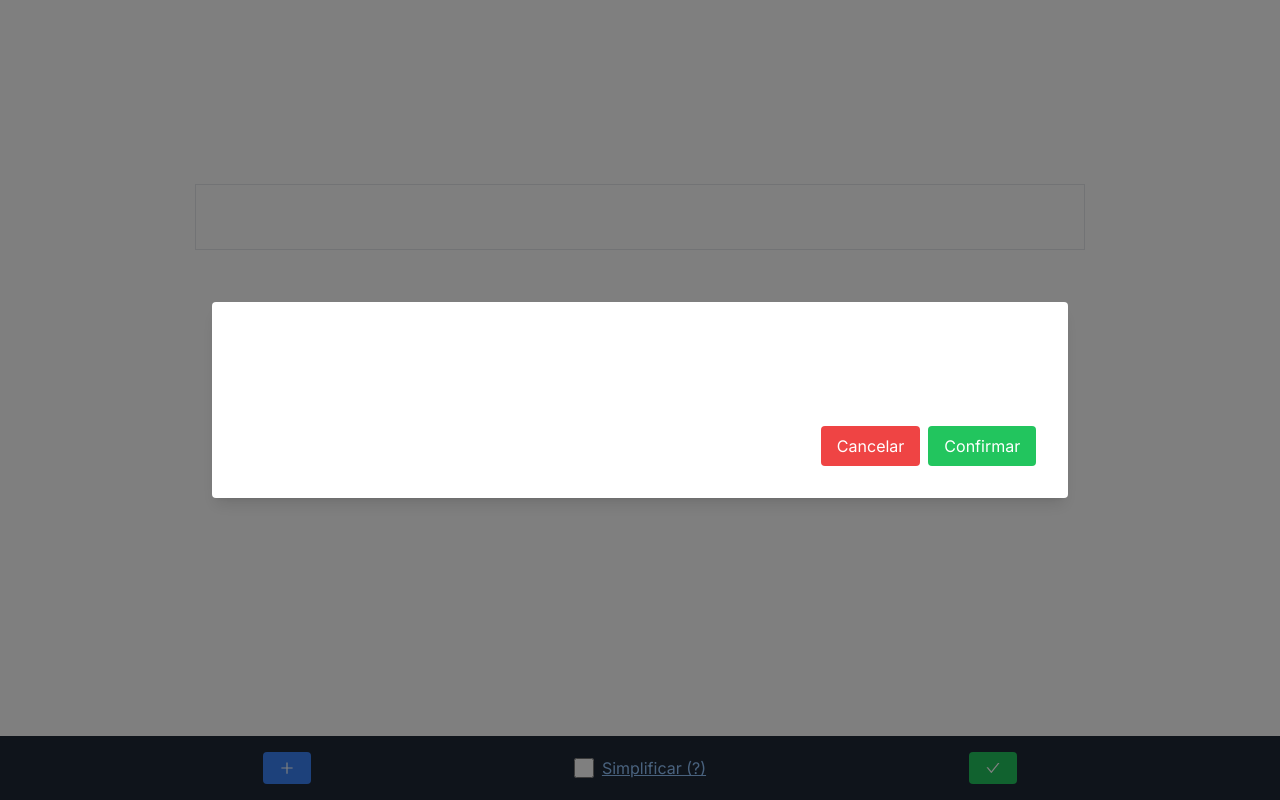
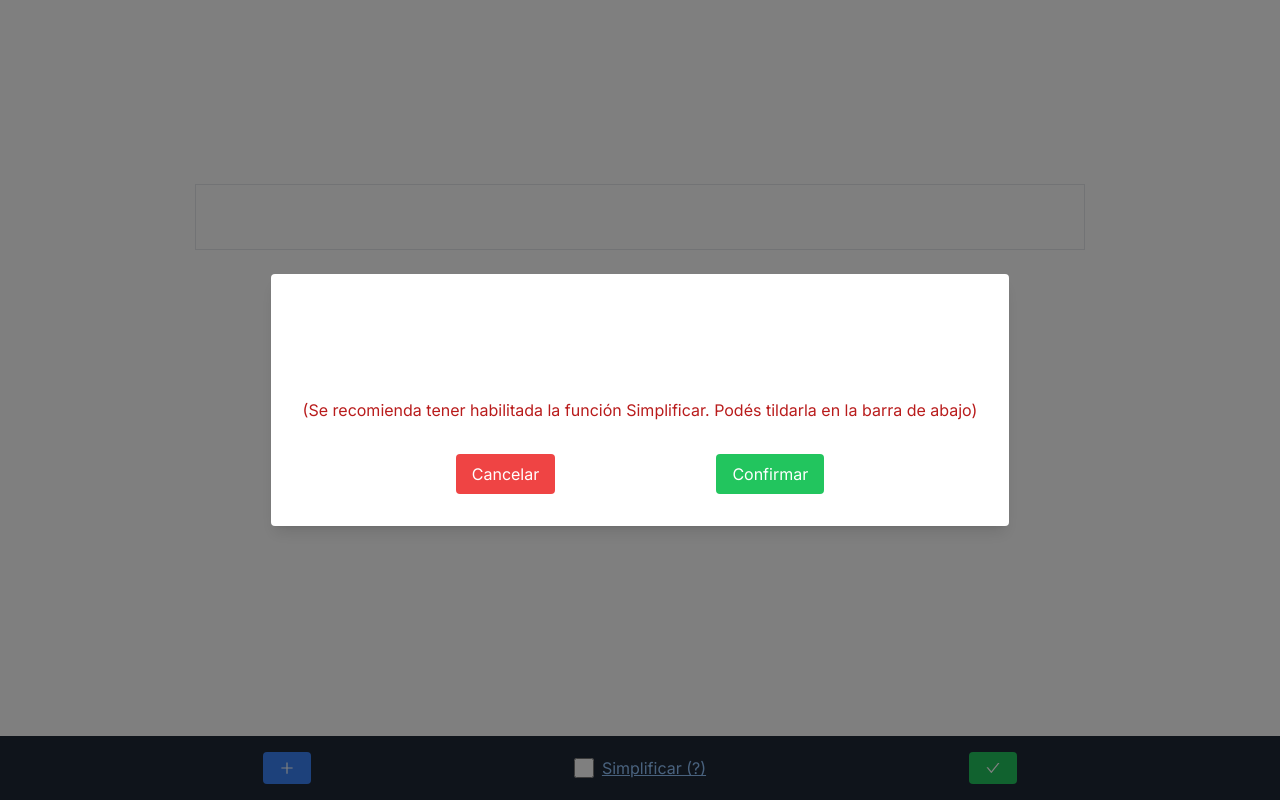
Before and after one commit to efahnle/hacemosnumeros, a Next.js app: page /expenses-dashboard in a window 1280 px wide. Both pictures are taken after a click on the button 993 px from the left and 768 px from the top of the page. Built offline with nearby package versions, Linux system fonts and the light colour scheme.

Commit message:
Suggest users to turn on `simplify`

```diff
--- a/app/components/Modal.tsx
+++ b/app/components/Modal.tsx
@@ -6,18 +6,25 @@ interface ModalProps {
   onConfirm: () => void;
   title: string;
   message: string;
+  simplifyStatus: boolean
 }
 
-const Modal: React.FC<ModalProps> = ({ isOpen, onClose, onConfirm, title, message }) => {
+const Modal: React.FC<ModalProps> = ({ isOpen, onClose, onConfirm, title, message, simplifyStatus }) => {
   if (!isOpen) return null;
+  console.log(simplifyStatus)
 
   return (
     <div className="fixed inset-0 flex items-center justify-center z-50">
       <div className="absolute inset-0 bg-black opacity-50"></div>
       <div className="bg-white p-8 rounded shadow-lg z-10">
         <h2 className="text-xl font-bold mb-4">{title}</h2>
-        <p className="mb-6">{message}</p>
-        <div className="flex justify-end">
+        <p className="mb-6">
+            {message}
+        </p>
+        <p className='text-red-700 mb-8'>
+           {!simplifyStatus && <span> (Se recomienda tener habilitada la función Simplificar. Podés tildarla en la barra de abajo)</span>}
+        </p>
+        <div className="flex justify-evenly">
           <button
             onClick={onClose}
             className="bg-red-500 text-white px-4 py-2 rounded mr-2 hover:bg-red-700"
--- a/app/expenses-dashboard/page.tsx
+++ b/app/expenses-dashboard/page.tsx
@@ -1,7 +1,7 @@
 'use client'
 
 import { useRouter } from 'next/navigation';
-import { useState } from 'react';
+import { useState, useEffect } from 'react';
 import ExpensesTable from '@/app/components/ExpensesTable';
 import ButtonBar from '@/app/components/ButtonBar'
 import Modal from '../components/Modal';
@@ -11,7 +11,13 @@ const ExpensesDashboardPage = () => {
   const router = useRouter();
   const [isModalOpen, setIsModalOpen] = useState(false);
   const [modalAction, setModalAction] = useState<() => void>(() => { });
+  const [simplifyStatus, setSimplifyStatus] = useState(false);
 
+
+  useEffect(() => {
+    const simplifySetting = localStorage.getItem('simplify');
+    setSimplifyStatus(!Boolean(simplifySetting));
+  }, []);
 
   //const [expenses, setExpenses] = useState<ExpenseItem[]>([]);
   const loadExpenses = () => {
@@ -48,10 +54,14 @@ const ExpensesDashboardPage = () => {
   };
 
   const handleButtonClick = (buttonIndex: number) => {
-    console.log(`Button ${buttonIndex} clicked`);
-    if (buttonIndex == 1) {
+    if (buttonIndex === 1) {
       router.push('/add-expense');
     } else if (buttonIndex === 3) {
+      // Check the current simplify status before showing the modal
+      const simplifySetting = localStorage.getItem('simplify');
+      const isSimplifyActive = simplifySetting === "true";
+      setSimplifyStatus(isSimplifyActive);
+
       // Show modal to confirm action
       setModalAction(() => () => {
         console.log('Confirmed action for button 3');
@@ -60,8 +70,8 @@ const ExpensesDashboardPage = () => {
       });
       setIsModalOpen(true);
     }
+  };
 
-  };
 
   return (
     <main className="flex flex-col items-center p-20 min-w-32">
@@ -73,7 +83,8 @@ const ExpensesDashboardPage = () => {
         onClose={() => setIsModalOpen(false)}
         onConfirm={modalAction}
         title="¿Hacemos números entonces?"
-        message="Si ya cargaste todos los datos, podés confirmar. (Se recomienda tener la función de Simplificar activada)"
+        message="Si ya cargaste todos los datos, podés confirmar."
+        simplifyStatus={simplifyStatus}
       />
     </main>
   );
```
